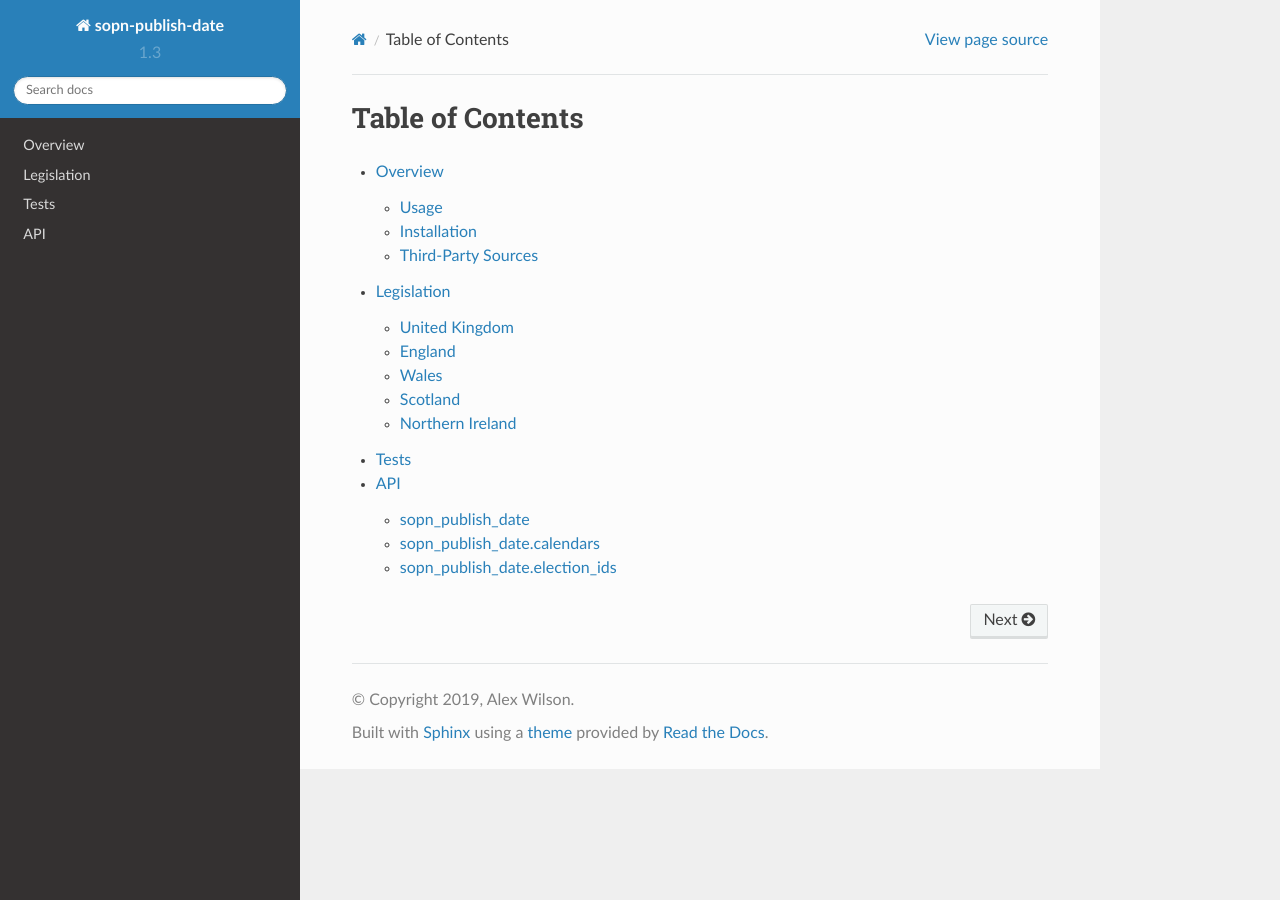
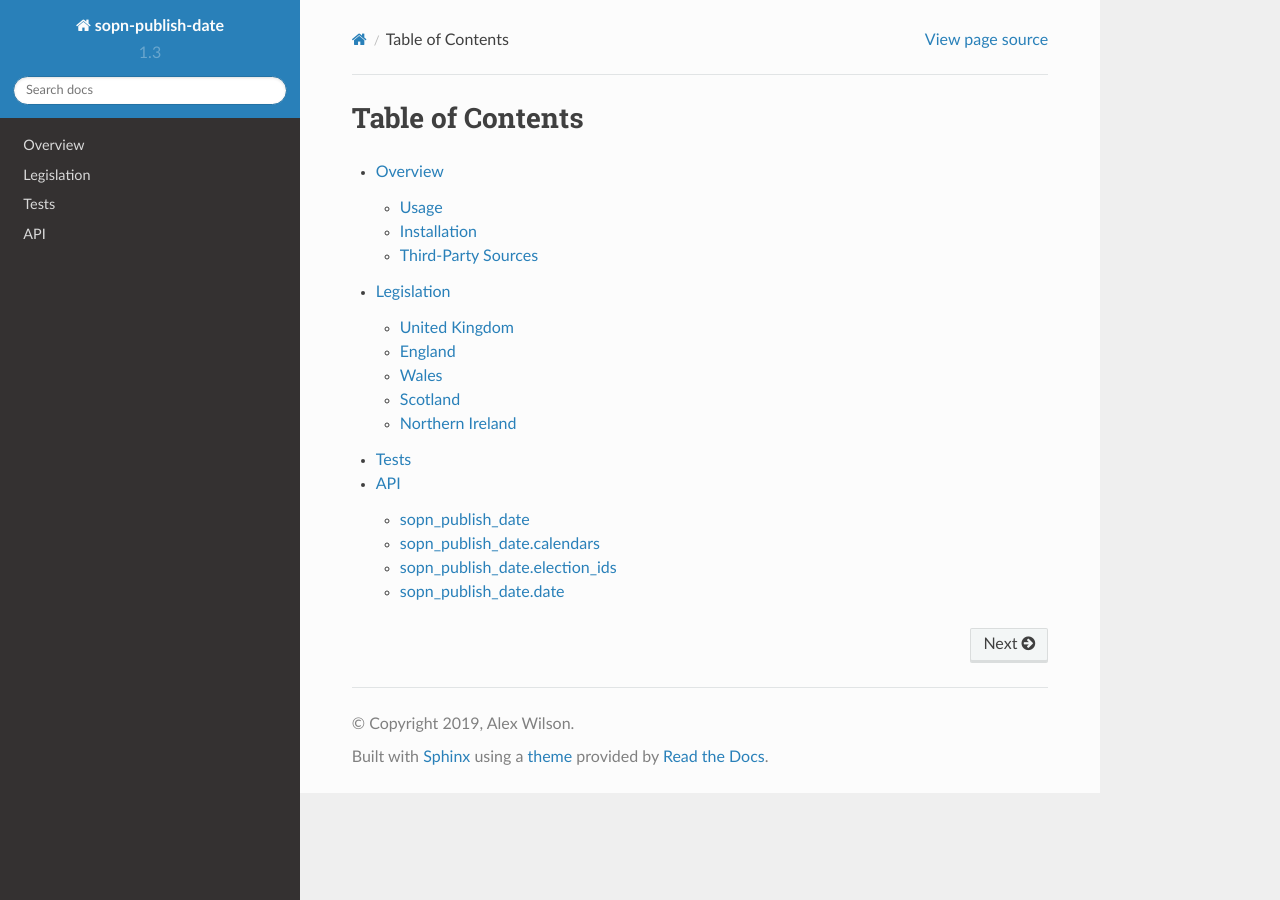
Before and after one commit to mrwilson/sopn-publish-date, a Sphinx documentation site: the page built from docs/index.rst, in a window 1280 px wide. Built offline with Sphinx 7.4.7 and the Read the Docs theme 2.0.0, drawn with Linux system fonts in a browser that asks for light colours.

Commit message:
docs(date): Add sopn_publish_date.date to API documentation

```diff
--- a/docs/api.rst
+++ b/docs/api.rst
@@ -18,3 +18,9 @@ sopn_publish_date.election_ids
 .. automodule:: sopn_publish_date.election_ids
   :members:
   :undoc-members:
+
+sopn_publish_date.date
+------------------------------
+.. automodule:: sopn_publish_date.date
+  :members:
+  :undoc-members:
```
